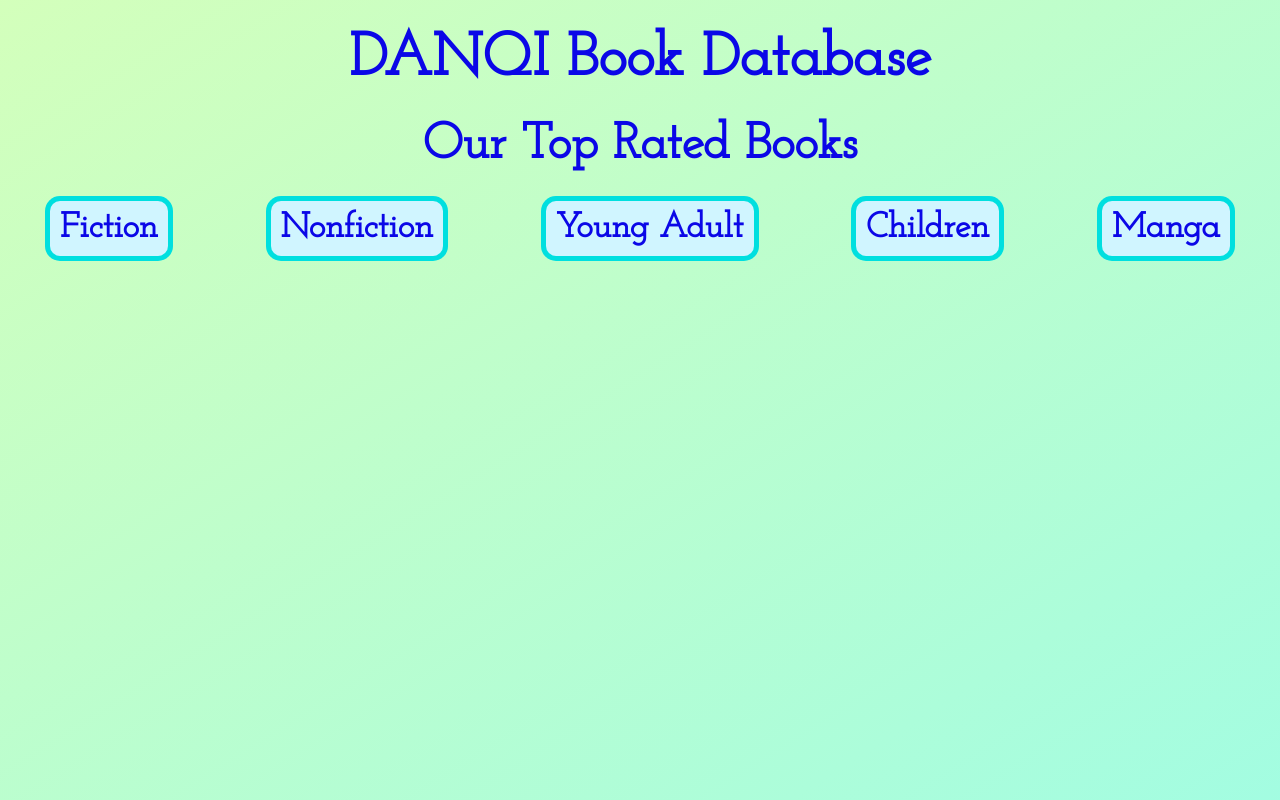
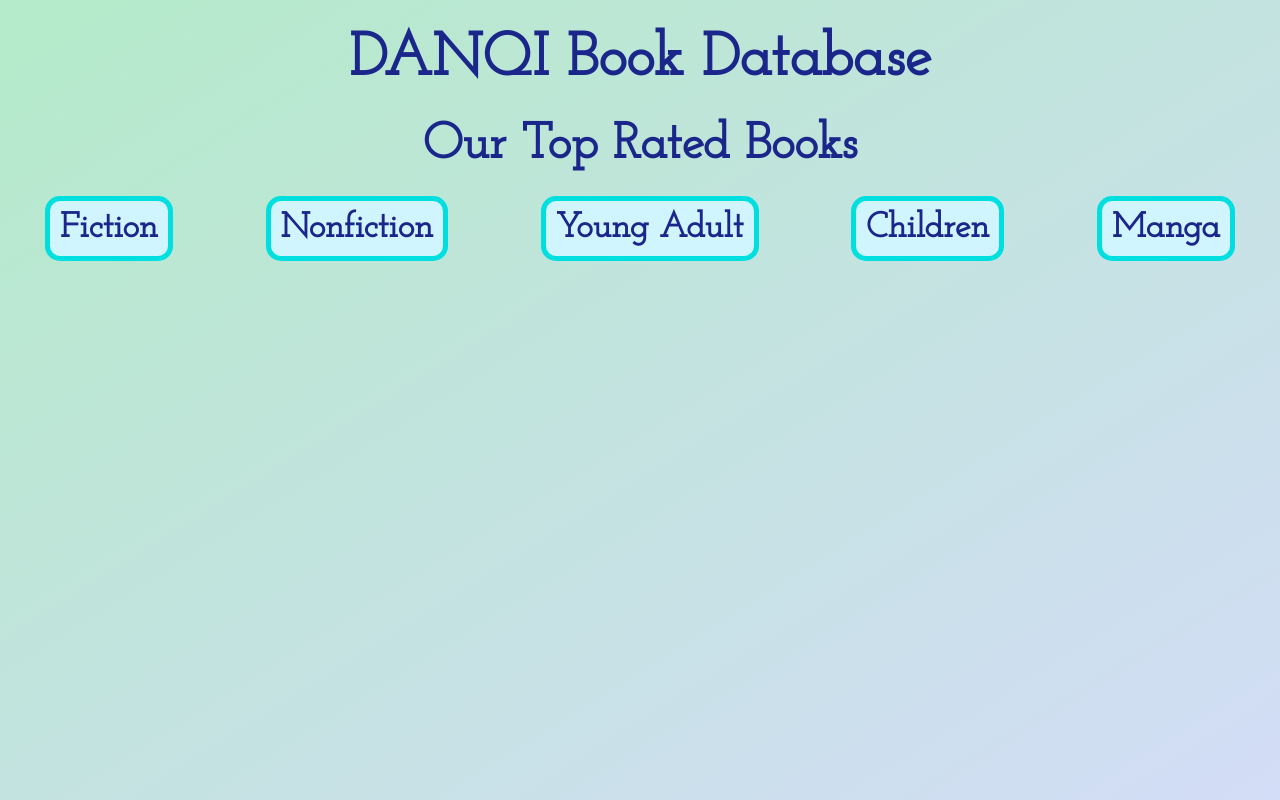
Before and after one commit to staten-island-tech/api-project-api-project-danqi, a website built with Parcel: page src/index.html in a window 1280 px wide. Built offline with nearby package versions, Linux system fonts and the light colour scheme; no server answers.

Commit message:
color editing and extras

```diff
--- a/src/index.html
+++ b/src/index.html
@@ -2,7 +2,7 @@
   <head>
     <meta charset="UTF-8" />
     <meta name="viewport" content="width=device-width, initial-scale=1.0" />
-    <title>Document</title>
+    <title>Danqi Books</title>
     <link
       href="https://fonts.googleapis.com/css2?family=Asap:wght@400;600&family=Josefin+Slab:ital,wght@0,300;0,400;1,300&display=swap"
       rel="stylesheet"
--- a/src/scss/style.scss
+++ b/src/scss/style.scss
@@ -6,15 +6,15 @@ body {
   padding: 0;
   margin: 0;
   font-size: 62.5%;
-  color: rgb(11, 7, 231);
+  color: rgb(27, 38, 139);
   font-family: $font-second;
   font-weight: 500;
 }
 body {
   background-image: linear-gradient(
     to right bottom,
-    rgba(#a8ff78, 0.5),
-    rgba(#47fac4, 0.5)
+    rgba(#69d693, 0.5),
+    rgba(#a7baee, 0.5)
   );
 }
 
@@ -125,7 +125,7 @@ body {
 }
 .btn {
   background-color: #d0f5ff;
-  color: rgb(11, 7, 231);
+  color: rgb(27, 38, 139);
   border: none;
   border-radius: 1rem;
   box-shadow: rgb(0, 223, 223) 0 0 0 0.5rem;
```
